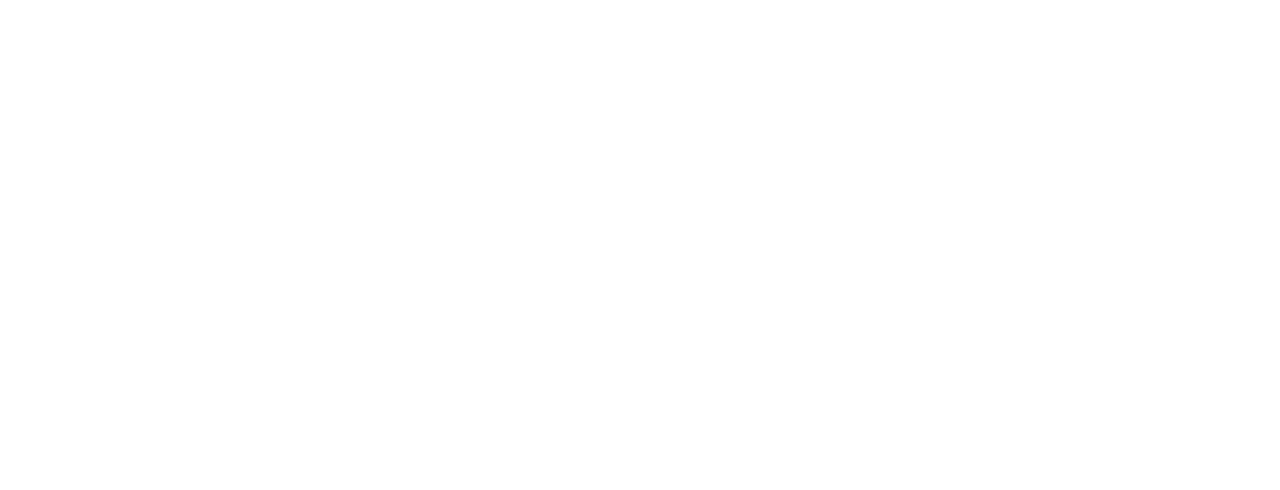
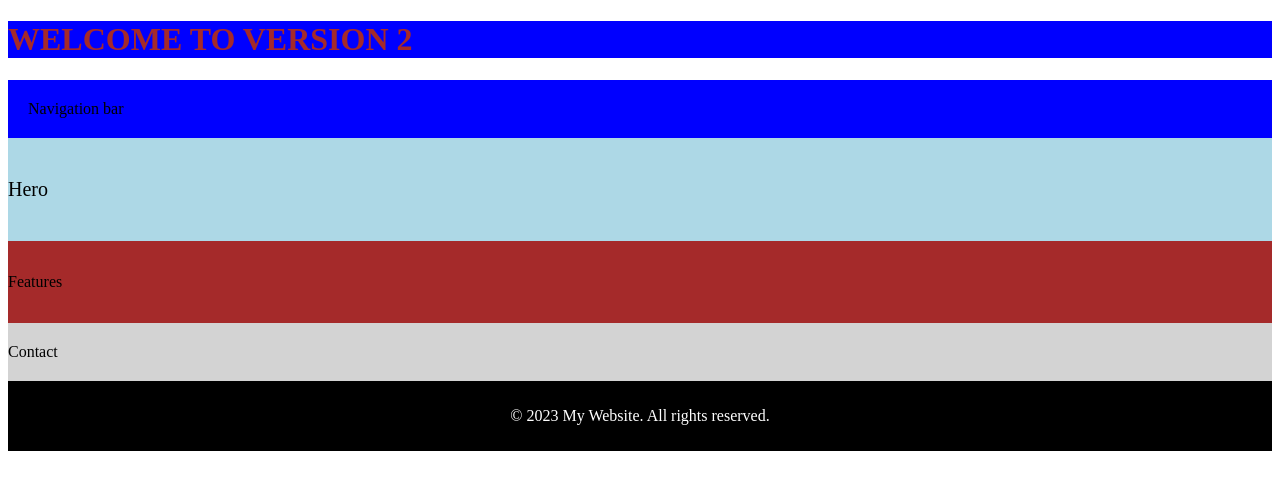
Before and after one commit to chinonso-divine/Version-2, a plain HTML site: page index.html in a window 1280 px wide. Drawn offline with Linux system fonts and the light colour scheme.

Commit message:
first commit

```diff
--- a/index.css
+++ b/index.css
@@ -0,0 +1,33 @@
+h1 {background-color: blue;
+color: brown;}
+
+
+
+header {
+    background-color: blue;
+    font-weight: 400;
+    padding: 20px;
+}
+.hero {
+    display: flex;
+    gap: 20px;
+    font-size: 20px;
+    font-weight: 400;
+    background-color: lightblue;
+    padding: 40px 0;
+}
+.features {
+    background-color: brown;
+    gap:2px;
+    padding: 2rem 0;
+}
+.contact {
+    background-color: lightgray;
+    padding: 20px 0;
+}
+.footer {
+    background-color: black;
+    color: white;
+    text-align: center;
+    padding: 10px 0;
+}
--- a/index.html
+++ b/index.html
@@ -4,11 +4,37 @@
     <meta charset="UTF-8">
     <meta name="viewport" content="width=device-width, initial-scale=1.0">
     <title>Document</title>
+    <link rel="stylesheet" href="index.css">
 </head>
 <body>
-    <header>
+    <h1> WELCOME TO VERSION 2</h1>
+
+    <header class="nav">
+      <nav>
+        Navigation bar
+      </nav>
 
     </header>
 
+
+
+
+      <section class="hero">
+        Hero
+      </section>
+      <section class="features">
+        Features
+      </section>
+    <section class="contact">
+      Contact
+    </section>
+
+    <footer class="footer">
+      <p>&copy; 2023 My Website. All rights reserved.</p>
+    </footer>
+
+
+
+
 </body>
 </html>
```
